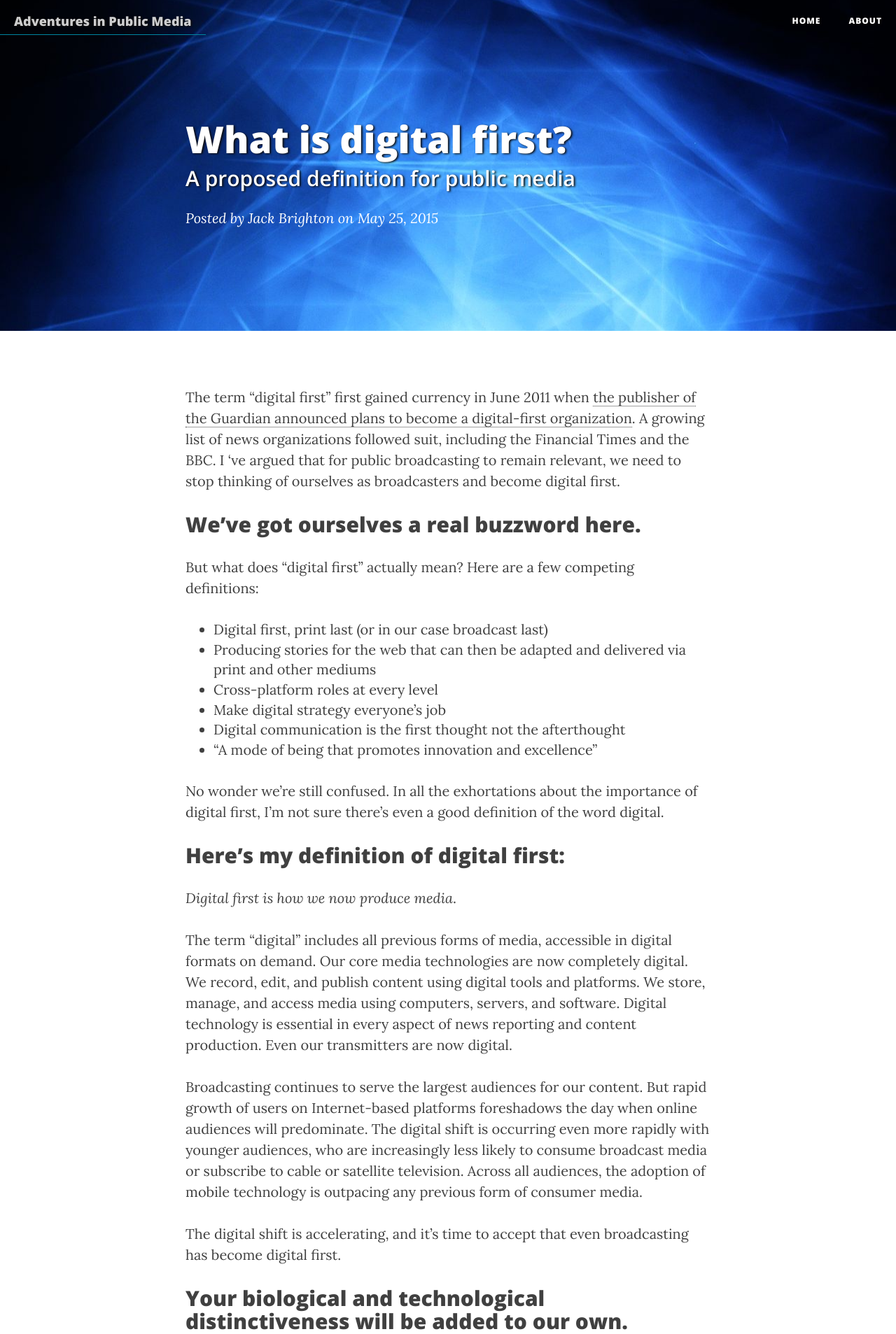
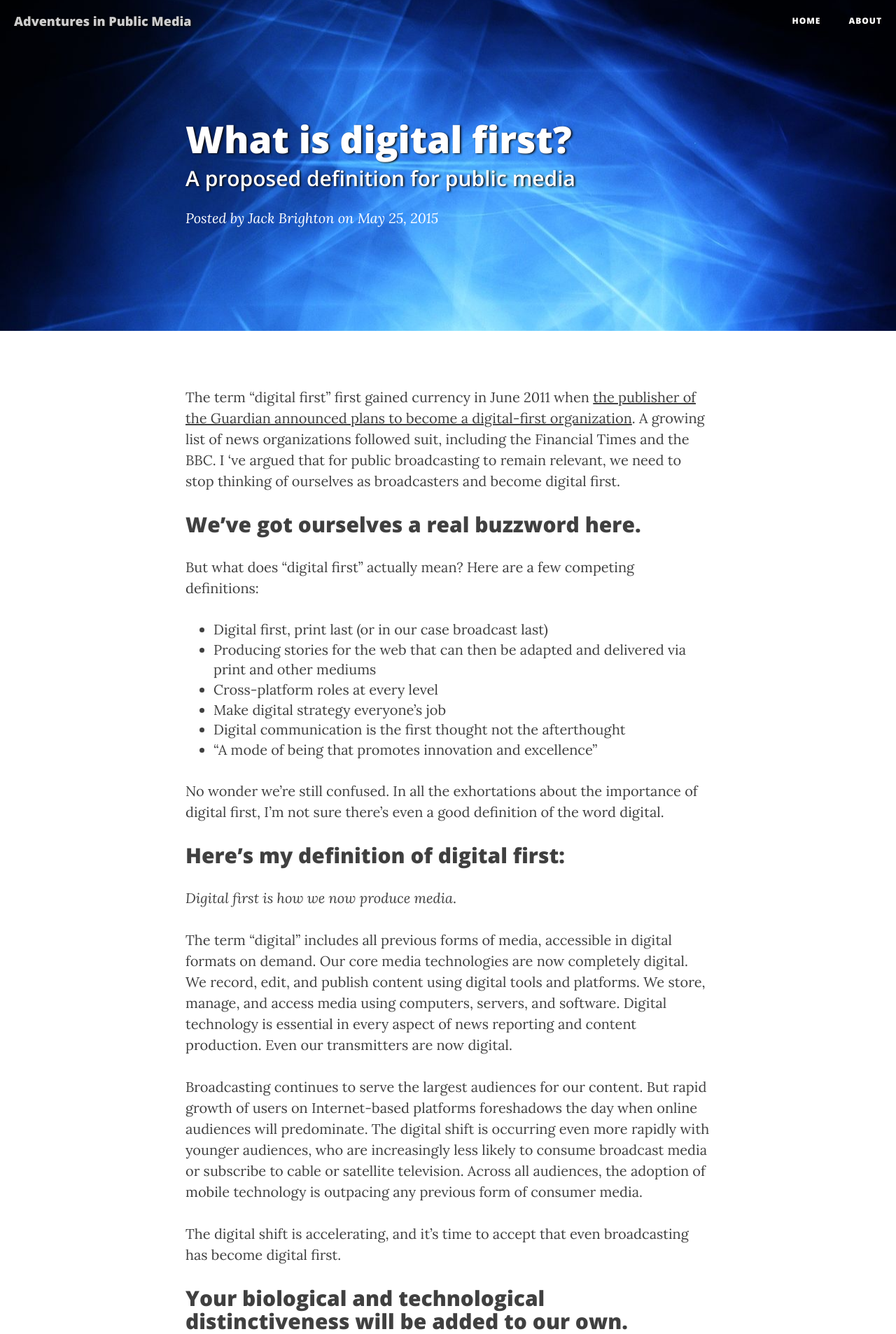
Before and after one commit to jackbrighton/jackbrighton.github.io, a Jekyll site: the page built from _posts/2015-05-25-what-is-digital-first.md, in a window 1280 px wide. Shown: the top 1907 px of the page at 70% size. Built offline with Jekyll 4.4.1, drawn with Linux system fonts in a browser that asks for light colours; nearby versions of some CDN libraries; some of the changed text lies outside the part shown.

```diff
--- a/css/clean-blog.css
+++ b/css/clean-blog.css
@@ -8,8 +8,7 @@ p {
   margin: 30px 0;
 }
 p a {
-  text-decoration: none;
-  border-bottom: 1px dotted #404040;
+  text-decoration: underline;
 }
 h1,
 h2,
@@ -26,8 +25,6 @@ a {
 a:hover,
 a:focus {
   color: #0085a1;
-  text-decoration: none;
-  border-bottom: 1px solid #0085a1;
 }
 a img:hover,
 a img:focus {
@@ -82,8 +79,6 @@ hr.small {
   .navbar-custom .nav li a:hover,
   .navbar-custom .nav li a:focus {
     color: rgba(255, 255, 255, 0.8);
-    border-bottom: none;
-    text-decoration: underline;
   }
 }
 @media only screen and (min-width: 1170px) {
```
Also changed, not shown: _posts/2015-05-25-what-is-digital-first.md (+6 -0 lines).
